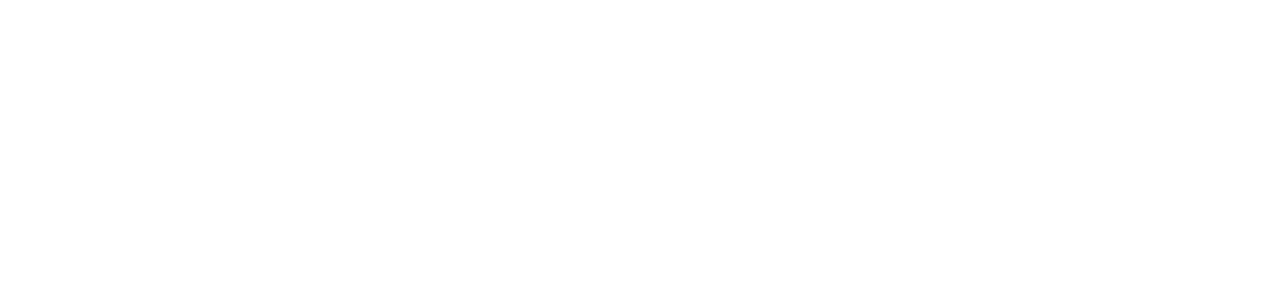
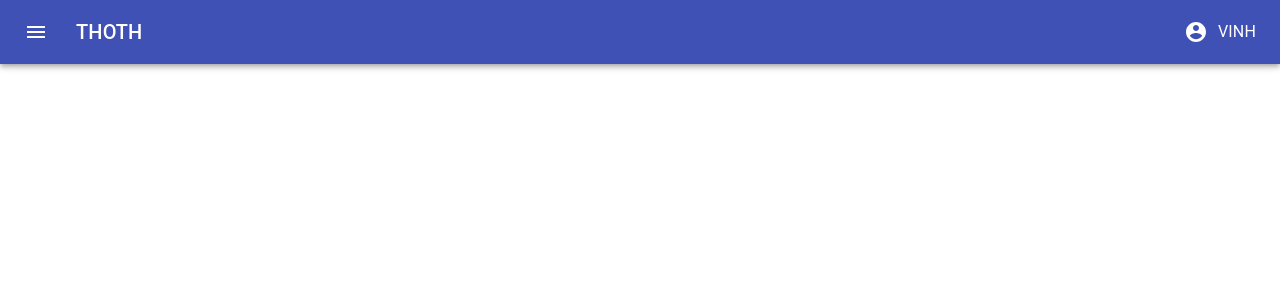
Before and after one commit to sang89/thoth, a React (Create React App) app in the folder thoth_frontend/: page /404 in a window 1280 px wide. Shown: the top 300 px of the page. Built offline with nearby package versions, Linux system fonts and the light colour scheme.

Commit message:
Add ThothDashboard to main App

```diff
--- a/thoth_frontend/src/App.tsx
+++ b/thoth_frontend/src/App.tsx
@@ -7,6 +7,8 @@
 const App = () => {
 
   return (
+    <>
+      <ThothDashboard>
         <BrowserRouter>
           <Switch>
               {
@@ -24,6 +26,8 @@
               <Redirect to="/404" />
           </Switch>
         </BrowserRouter>
+      </ThothDashboard>
+    </>
   );
 }
 
```
Lines whose indentation alone changed are shown as unchanged.
